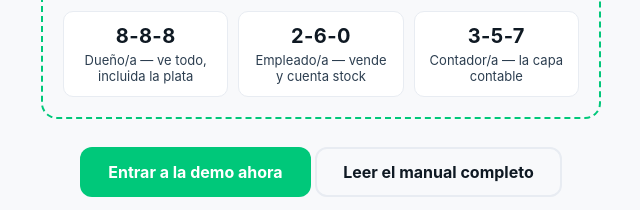
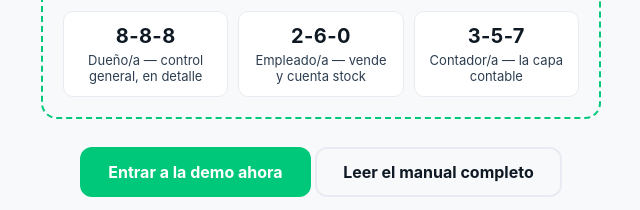
Before and after one commit to jfcarpiopuntocom/AMIGABLE, a website: page docs/ahorra.html in a window 1280 px wide. Shown: the part 2761-2971 px from the top of the page, 319-959 px from the left. Drawn offline with Linux system fonts and the light colour scheme.

Commit message:
fix: 'incluida la plata' sonaba vulgar, mejor 'control general, en detalle'

```diff
--- a/docs/ahorra.html
+++ b/docs/ahorra.html
@@ -439,7 +439,7 @@
       <div class="demo-pines">
         <div class="demo-pin">
           <span class="demo-pin-num">8-8-8</span>
-          <span class="demo-pin-rol">Dueño/a — ve todo, incluida la plata</span>
+          <span class="demo-pin-rol">Dueño/a — control general, en detalle</span>
         </div>
         <div class="demo-pin">
           <span class="demo-pin-num">2-6-0</span>
```
